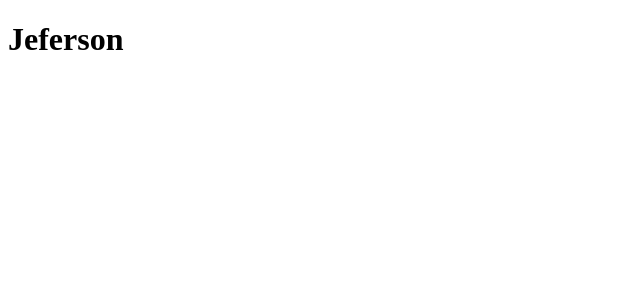
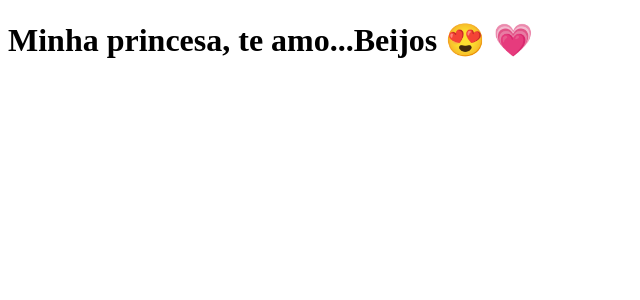
Before and after one commit to silvajeferson82/clone-tabnews, a Next.js app: page / in a window 1280 px wide. Shown: the top 300 px of the page, without its empty margins (0-640 px from the left). Built offline with nearby package versions, Linux system fonts and the light colour scheme.

Commit message:
add new message

```diff
--- a/pages/index.js
+++ b/pages/index.js
@@ -1,5 +1,5 @@
 function Home () {
-  return <h1>Jeferson</h1>
+  return <h1>Minha princesa, te amo...Beijos &#128525; &#128151;</h1>
 }
 
 export default Home;
```
